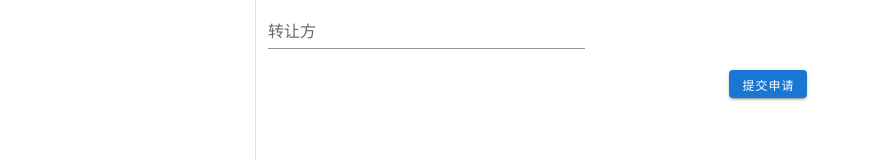
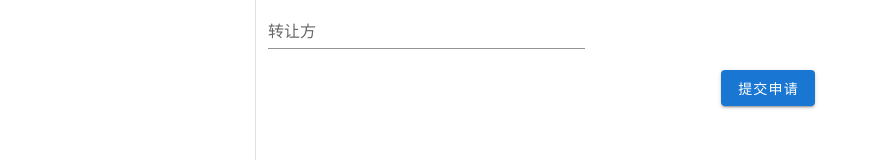
Before and after one commit to sink12138/infinite-academic, a Vue app in the folder frontend/: page /user/patenttransfer in a window 1280 px wide. Shown: the part 576-736 px from the top of the page, without its empty margins (0-879 px from the left). Built offline with nearby package versions, Linux system fonts and the light colour scheme; what vue-clipboard2 would draw is missing.

Commit message:
个人主页

```diff
--- a/frontend/src/views/user/Patenttransfer.vue
+++ b/frontend/src/views/user/Patenttransfer.vue
@@ -86,7 +86,6 @@
         </v-col>
       </v-row>
       <v-btn
-        small
         color="primary"
         @click="submit()"
       >
```
